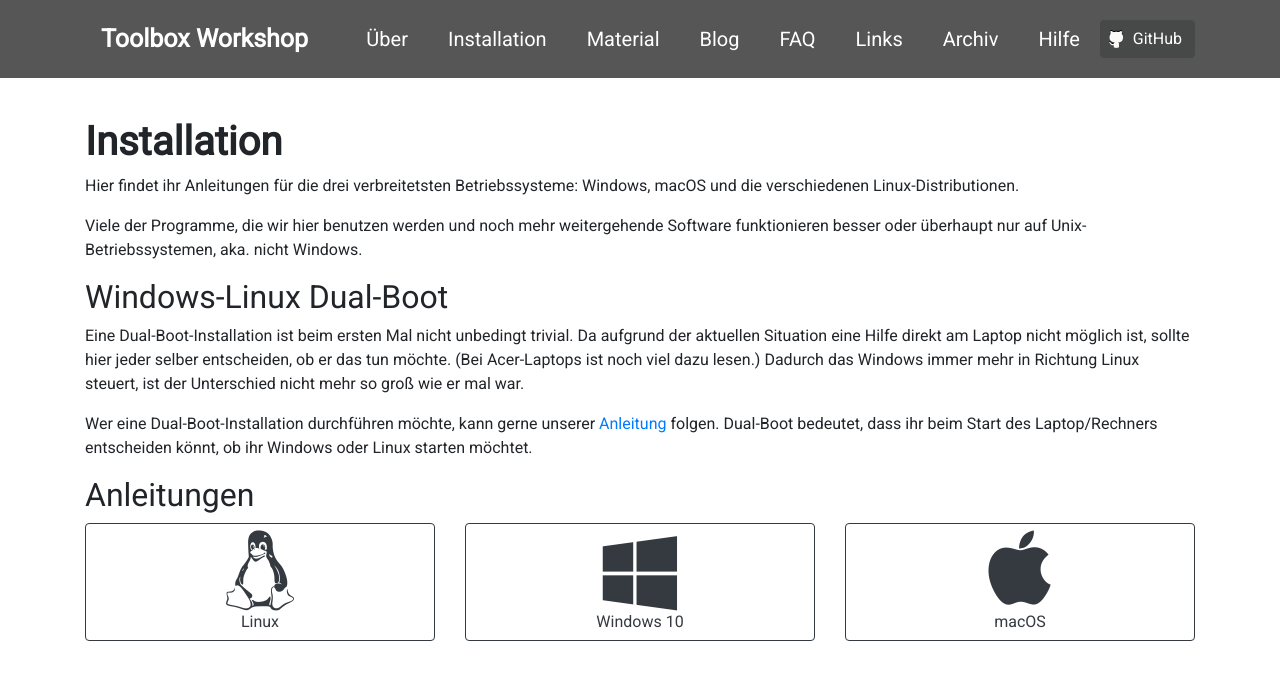
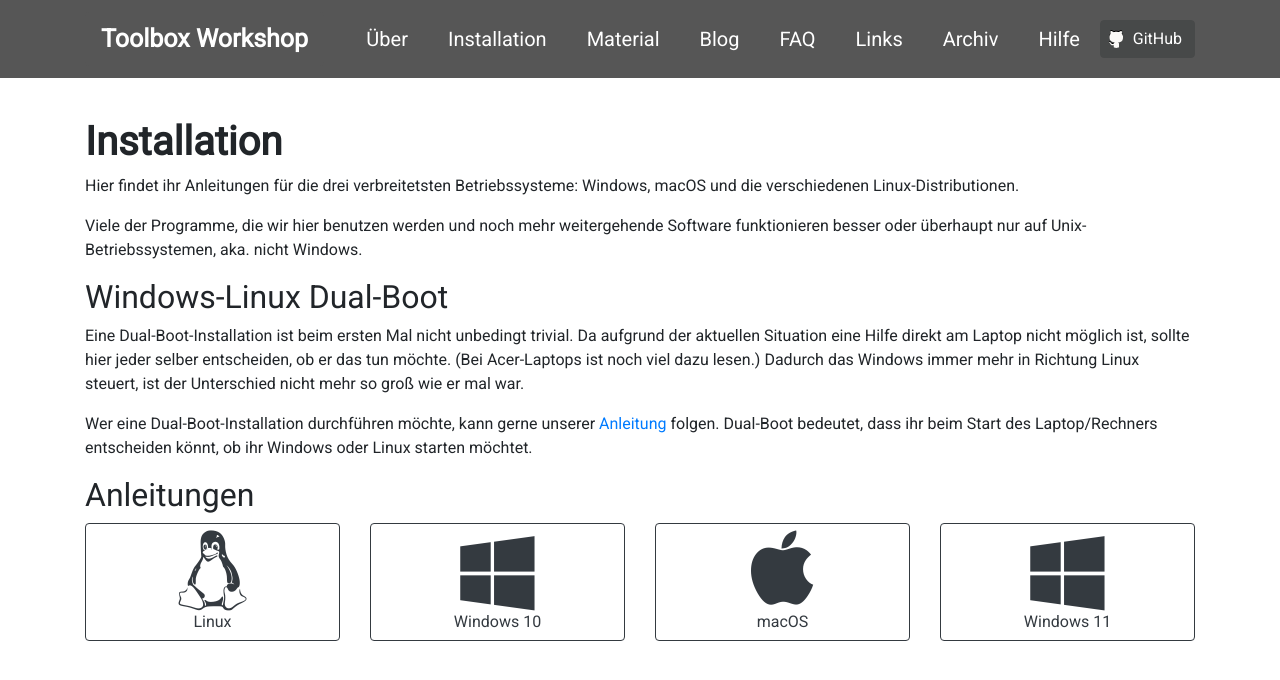
Before and after one commit to pep-dortmund/homepage-toolbox, a Jekyll site: the page built from install/index.md, in a window 1280 px wide. Shown: the top 680 px of the page. Built offline with Jekyll 4.4.1, drawn with Linux system fonts in a browser that asks for light colours; nearby versions of some CDN libraries.

Commit message:
added w11 to install page

```diff
--- a/install/index.md
+++ b/install/index.md
@@ -40,22 +40,28 @@ eines Windows/Linux Dual Boot Systems geschrieben, falls ihr es selbst versuchen
 ## Anleitungen
 
 <div class="row">
-  <div class="col-md-4">
+  <div class="col-md-3">
     <a class="btn btn-outline-dark btn-block" href="/install/linux.html" role="button">
       <i class="fa fa-5x fa-linux" aria-hidden="true"></i><br>
       Linux
     </a>
   </div>
-  <div class="col-md-4">
+  <div class="col-md-3">
     <a class="btn btn-outline-dark btn-block" href="/install/windows.html" role="button">
       <i class="fa fa-5x fa-windows" aria-hidden="true"></i><br>
       Windows 10<br>
     </a>
   </div>
-  <div class="col-md-4">
+  <div class="col-md-3">
     <a class="btn btn-outline-dark btn-block" href="/install/macos.html" role="button">
       <i class="fa fa-5x fa-apple" aria-hidden="true"></i><br>
       macOS
     </a>
   </div>
+  <div class="col-md-3">
+    <a class="btn btn-outline-dark btn-block" href="/install/windows-11.html" role="button">
+      <i class="fa fa-5x fa-windows" aria-hidden="true"></i><br>
+      Windows 11<br>
+    </a>
+  </div>
 </div>
```
